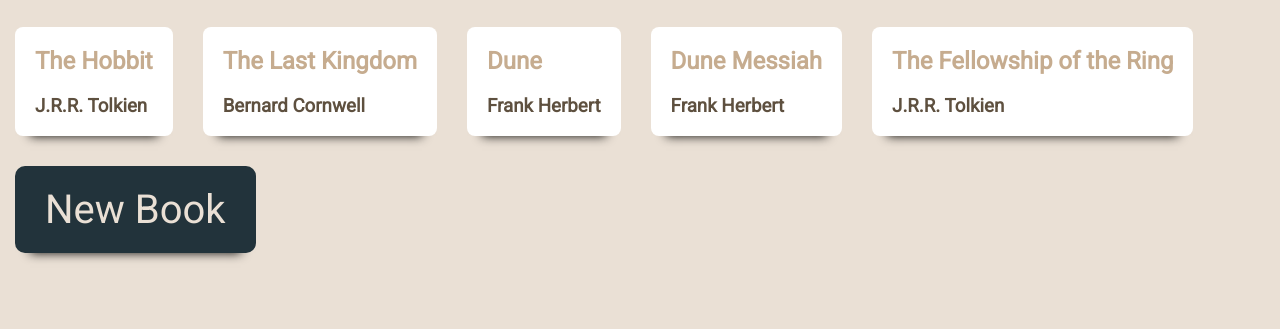
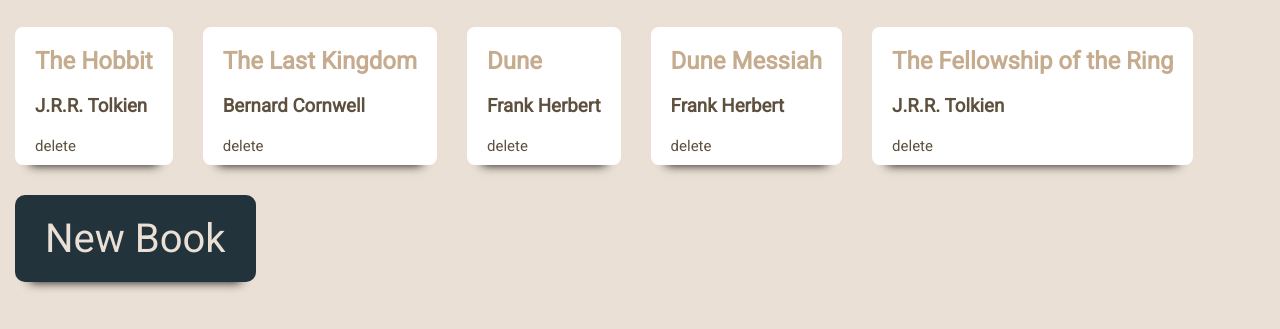
Before and after one commit to ScottGrieveWeb/library, a plain HTML site: page index.html in a window 1280 px wide. Shown: the part 99-428 px from the top of the page. Drawn offline with Linux system fonts and the light colour scheme.

Commit message:
Added delete button, not currently funcitonal

```diff
--- a/script.js
+++ b/script.js
@@ -48,6 +48,13 @@
         bookDiv.appendChild(title);
         bookDiv.appendChild(author);
 
+        const deleteBttn = document.createElement('button')
+        const deleteTxt = document.createTextNode('delete');
+        deleteBttn.appendChild(deleteTxt);
+        deleteBttn.classList.add("delete");
+
+        bookDiv.appendChild(deleteBttn);
+
         libraryDiv.appendChild(bookDiv);
 
     }
--- a/style.css
+++ b/style.css
@@ -37,6 +37,15 @@
     color:#C6AC8F;
 }
 
+.delete {
+    margin-bottom: 10px;
+    font-size: 15px;
+}
+
+.delete:hover {
+    text-decoration: underline;
+}
+
 button {
     padding: 0;
     border: none;
@@ -47,7 +56,7 @@
     cursor: pointer;
 }
 
-button {
+#newBook {
     background-color: #22333B;
     color: #EAE0D5;
     font-size: 40px;
```
